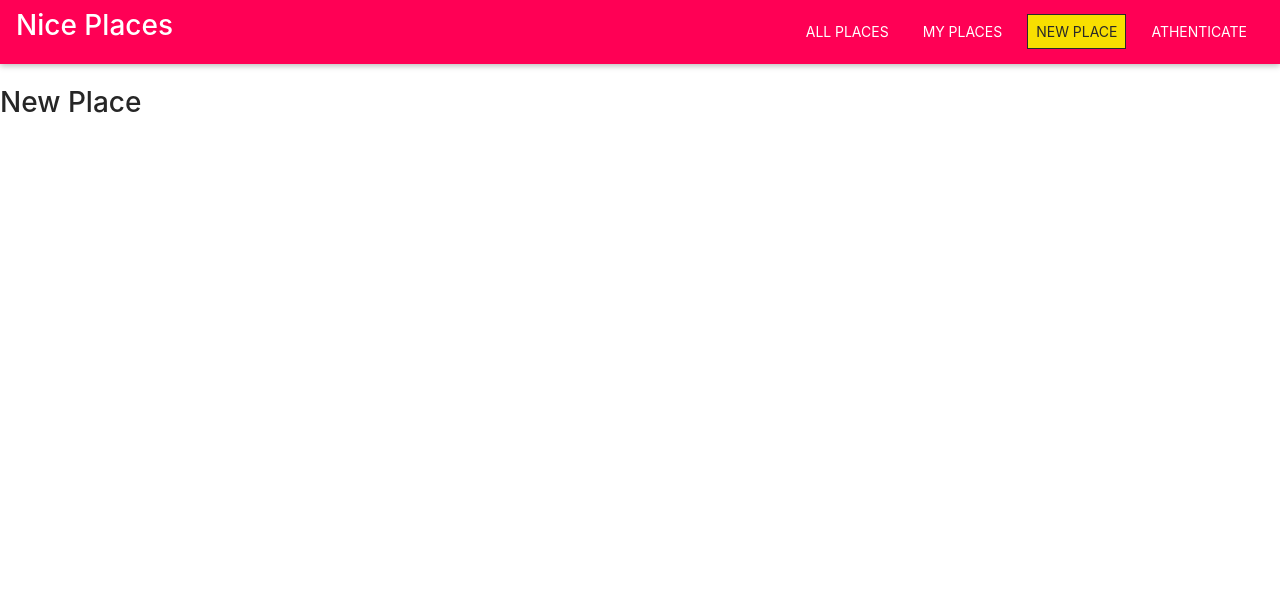
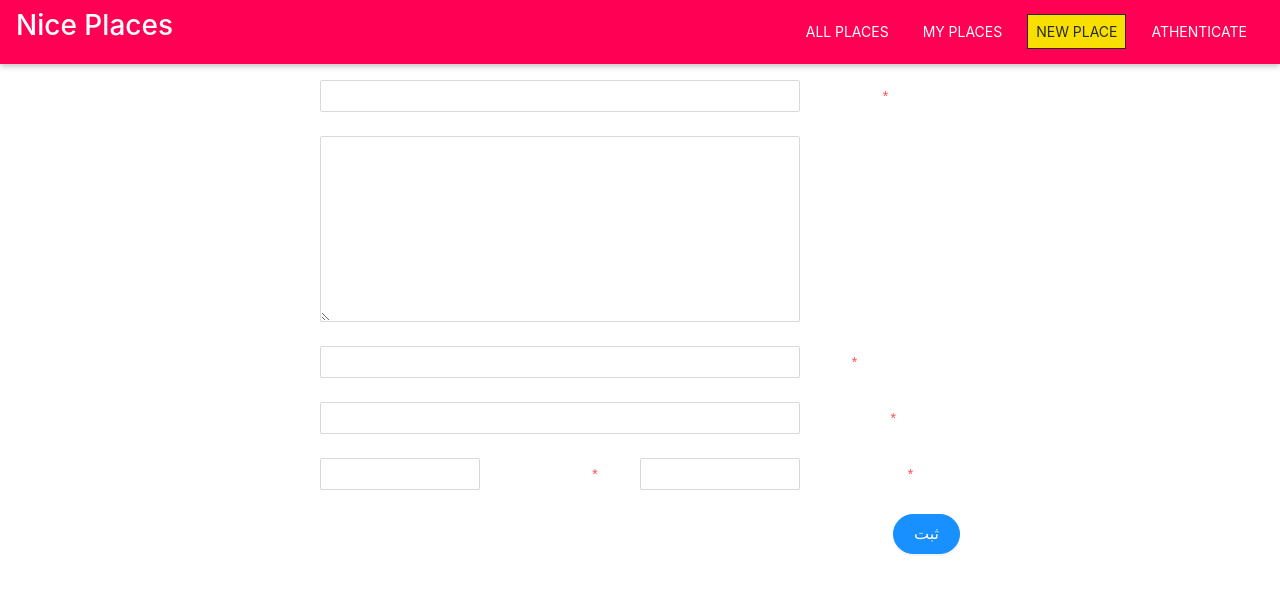
Before and after one commit to abehnamfard/NicePlaces, a React (Create React App) app in the folder frontend/: page /places/new in a window 1280 px wide. Shown: the top 592 px of the page. Built offline with nearby package versions, Linux system fonts and the light colour scheme; the HTML template or start-up script is replaced by a standard one.

Commit message:
end of 05 - 25

```diff
--- /dev/null
+++ b/frontend/src/place/pages/NewPlace.css
@@ -0,0 +1,3 @@
+.ant-form-item-label label {
+  color: white;
+}
--- a/frontend/src/place/pages/NewPlace.js
+++ b/frontend/src/place/pages/NewPlace.js
@@ -1,7 +1,128 @@
 import React from "react";
+import { Form, Input, Button, Row, Col } from "antd";
+
+import "./NewPlace.css";
 
 const NewPlace = () => {
-  return <h1>New Place</h1>;
+  const layout = {
+    labelCol: {
+      span: 6
+    },
+    wrapperCol: {
+      span: 18
+    }
+  };
+
+  const onFinish = values => {
+    console.log("Success:", values);
+  };
+
+  const onFinishFailed = errorInfo => {
+    console.log("Failed:", errorInfo);
+  };
+
+  return (
+    <Row>
+      <Col span={12} offset={6}>
+        <Form
+          {...layout}
+          name="basic"
+          initialValues={{
+            remember: true
+          }}
+          onFinish={onFinish}
+          onFinishFailed={onFinishFailed}
+        >
+          <Form.Item
+            label="عنوان محل"
+            name="title"
+            rules={[
+              {
+                required: true,
+                message: "عنوان محل اجباری می باشد"
+              }
+            ]}
+          >
+            <Input />
+          </Form.Item>
+
+          <Form.Item label="توضیحات" name="description">
+            <Input.TextArea rows="8" />
+          </Form.Item>
+
+          <Form.Item
+            label="آدرس"
+            name="address"
+            rules={[
+              {
+                required: true,
+                message: "آدرس اجباری می باشد"
+              }
+            ]}
+          >
+            <Input />
+          </Form.Item>
+
+          <Form.Item
+            label="آدرس تصویر"
+            name="imageUrl"
+            rules={[
+              {
+                required: true,
+                message: "آدرس تصویر اجباری می باشد"
+              }
+            ]}
+          >
+            <Input />
+          </Form.Item>
+          <Row>
+            <Col span={12}>
+              <Form.Item
+                labelCol={{ span: 12 }}
+                wrapperCol={{ span: 12 }}
+                label="طول جغرافیایی"
+                name="lng"
+                rules={[
+                  {
+                    required: true,
+                    message: "طول جغرافیایی اجباری می باشد"
+                  }
+                ]}
+              >
+                <Input />
+              </Form.Item>
+            </Col>
+            <Col span={12}>
+              <Form.Item
+                labelCol={{ span: 12 }}
+                wrapperCol={{ span: 12 }}
+                label="عرض جغرافیایی"
+                name="lat"
+                rules={[
+                  {
+                    required: true,
+                    message: "عرض جغرافیایی اجباری می باشد"
+                  }
+                ]}
+              >
+                <Input />
+              </Form.Item>
+            </Col>
+          </Row>
+          <Form.Item>
+            <Button size="large" shape="round" type="primary" htmlType="submit">
+              ثبت
+            </Button>
+          </Form.Item>
+        </Form>
+      </Col>
+    </Row>
+  );
 };
 
 export default NewPlace;
+//     location: {
+//       lat: 40.7484405,
+//       lng: -73.9878584
+//     },
+//     creator: "user1"
```
